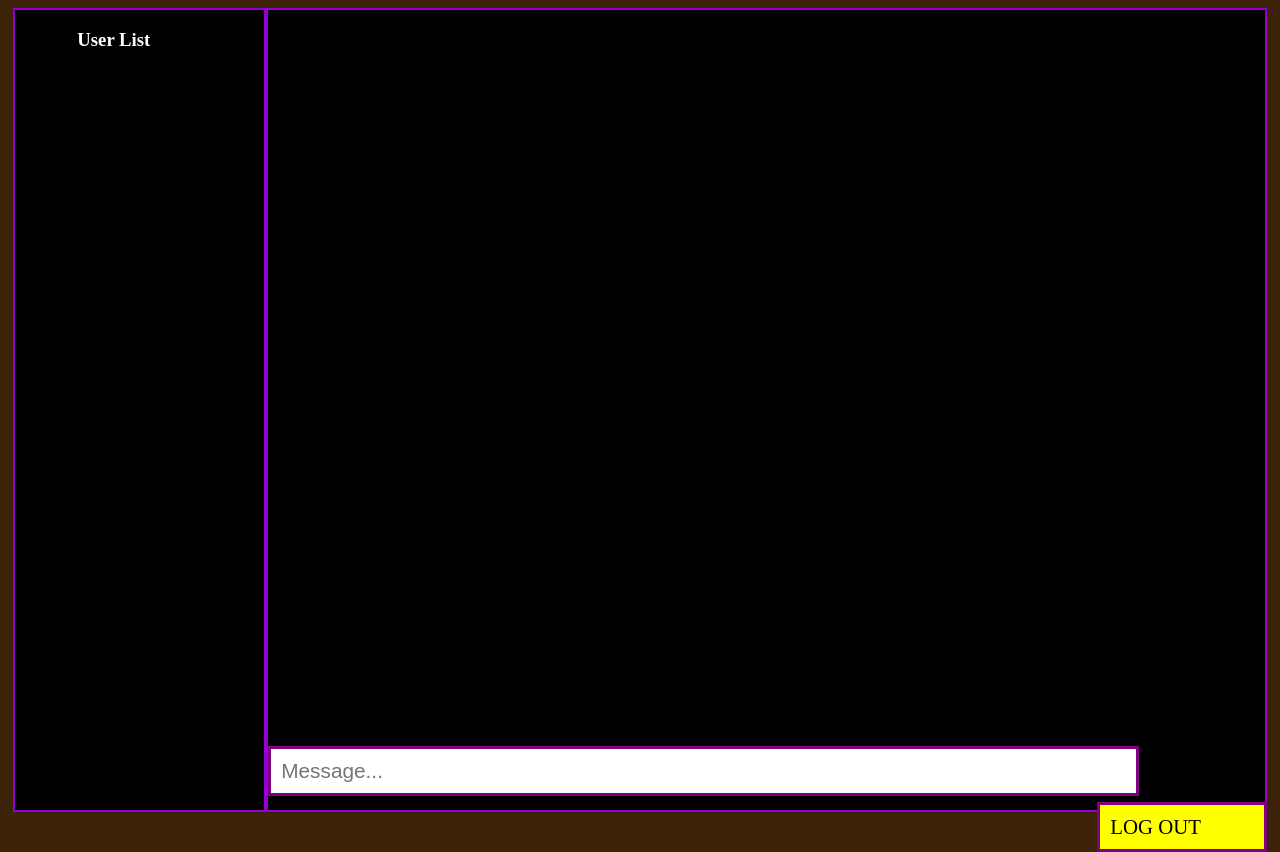
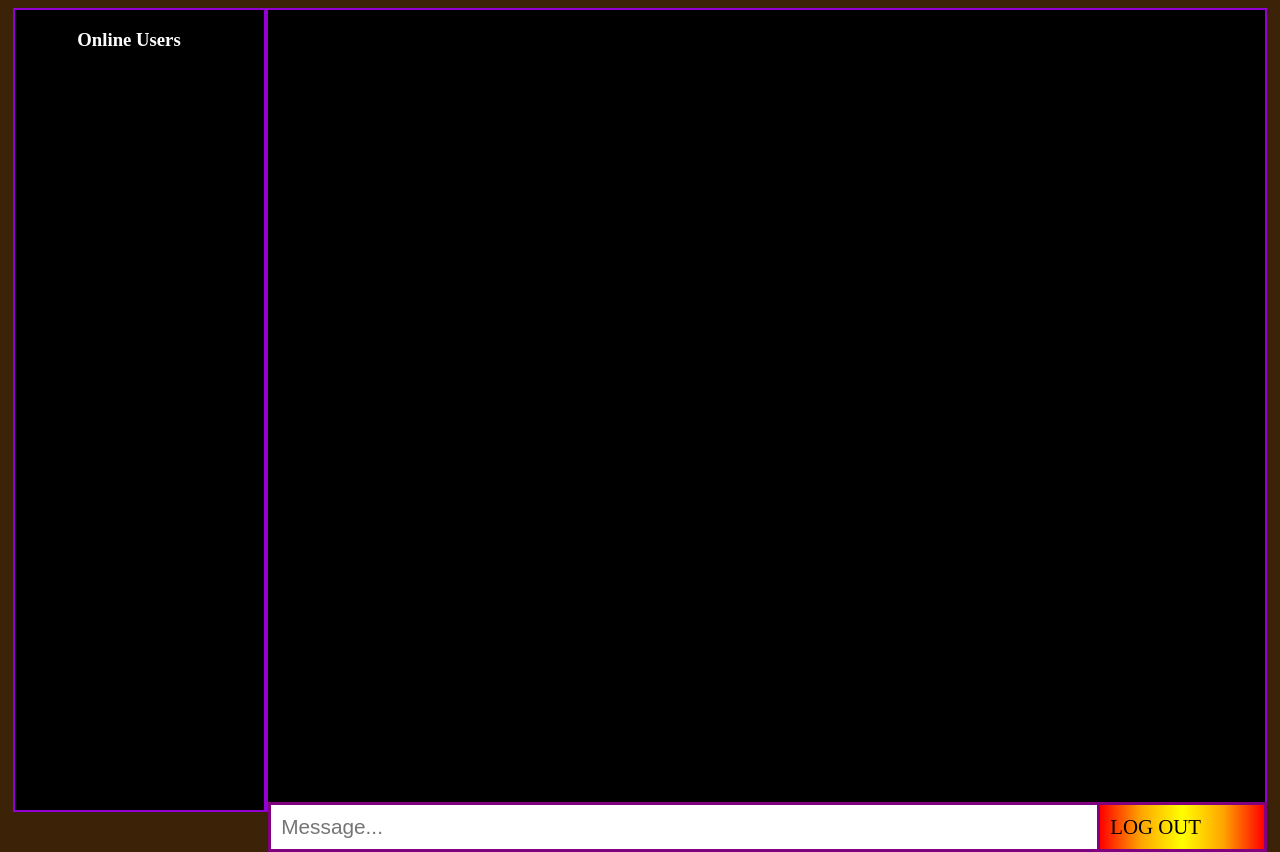
Before and after one commit to Obsidian-fun/Supercool, a website: page chatroom.ejs in a window 1280 px wide. Shown: the part 94-946 px from the top of the page. Drawn offline with nearby package versions, Linux system fonts and the light colour scheme; files that its build step writes are made by us from their sources; no server answers.

Commit message:
modified:   chatroom.ejs

```diff
--- a/chatroom.ejs
+++ b/chatroom.ejs
@@ -43,11 +43,13 @@
     color: white;
     font-size:1.2rem;
     font-family: Snell Roundhand, cursive;
+    display: none;
   }
 
   .credit-header .arrow{
     width: 100px;
     margin-top: 40px;
+    display: none;
   }
 
   .credit-header .obsidian{
@@ -59,7 +61,7 @@
     border: 1px solid yellow;
   }
 
-  .obsidian:hover{
+  .credit-header .obsidian:hover{
     border: 1px solid red;
   }
 
@@ -110,12 +112,13 @@
   }
 
   .Container .Chatbox #form #message-input {
-    position: relative;
+    position: absolute;
     width: 66vw;
     font-size: 1.3rem;
     padding: 10px;
-    top: 90vh;
+    top: 112vh;
     border: 3px solid purple;
+    outline: none;
   }
 
   .logout-button {
@@ -123,12 +126,23 @@
     color: black;
     text-decoration: none;
     font-size: 1.3rem;
-    background-color: yellow;
+    background: linear-gradient(to right, red, orange, yellow, orange, red);
     padding: 10px;
     right: 1%;
     top: 112vh;
     border: 3px solid purple;
     width: 18vh;
+    -webkit-transistion: background-color 1s ease-out;
+    -moz-transition: background-color 1s ease-out;
+    -o-transition: background-color 1s ease-out;
+    transition-property: width, background-color;
+    transition-duration: 1s;
+    transition-timing-function: ease-out;
+  }
+
+  .logout-button:hover {
+    background-color:red;
+    color: white;
   }
 
   </style>
@@ -150,7 +164,7 @@
  <div class="Container">
   <!-- User List -->
   <div class="Users">
-    <h3>User List</h3>
+    <h3>Online Users</h3>
   </div>
   <!-- Chatbox -->
   <div class="Chatbox">
```
